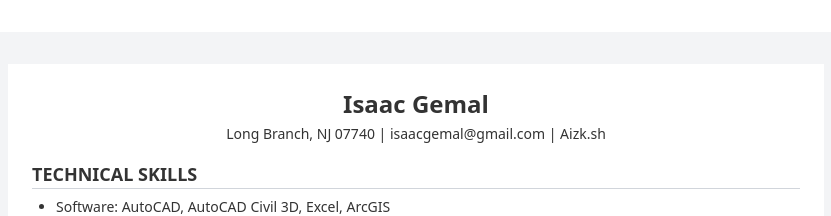
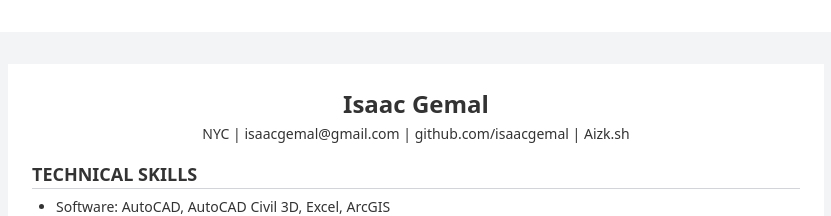
Before and after one commit to IsaacGemal/my-resume, a React (Vite) app: page / in a window 1280 px wide. Shown: the top 216 px of the page, without its empty margins (224-1055 px from the left). Built offline with nearby package versions, Linux system fonts and the light colour scheme.

Commit message:
📝 Docs: add href to links

```diff
--- a/src/components/Resume.tsx
+++ b/src/components/Resume.tsx
@@ -7,7 +7,7 @@ export default function Resume(): ReactElement {
             <header className="text-center mb-4">
                 <h1 className="text-2xl font-bold">Isaac Gemal</h1>
                 <p className="text-sm mt-1">
-                    Long Branch, NJ 07740 | isaacgemal@gmail.com | Aizk.sh
+                    NYC | <a href="mailto:isaacgemal@gmail.com" className="hover:underline">isaacgemal@gmail.com</a> | <a href="https://github.com/isaacgemal" className="hover:underline" target="_blank" rel="noopener noreferrer">github.com/isaacgemal</a> | <a href="https://aizk.sh" className="hover:underline" target="_blank" rel="noopener noreferrer">Aizk.sh</a>
                 </p>
             </header>
 
```
